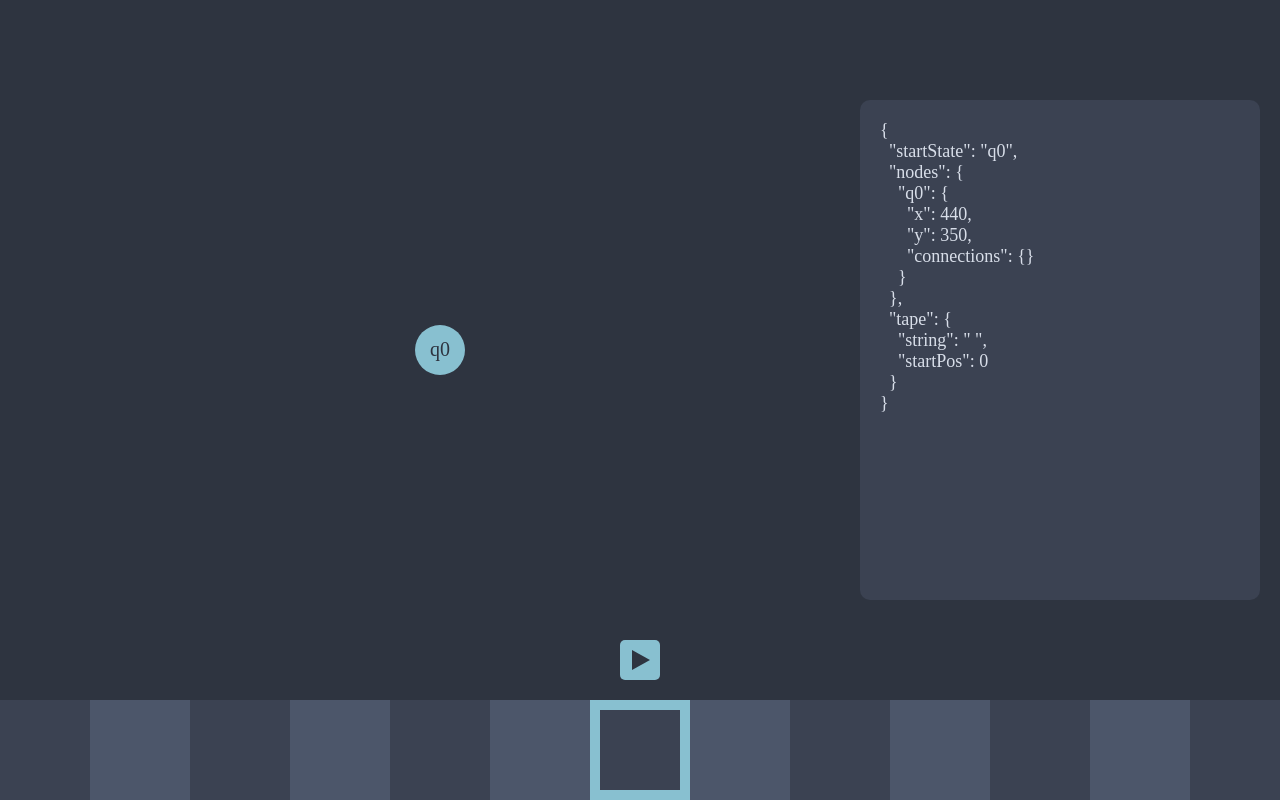
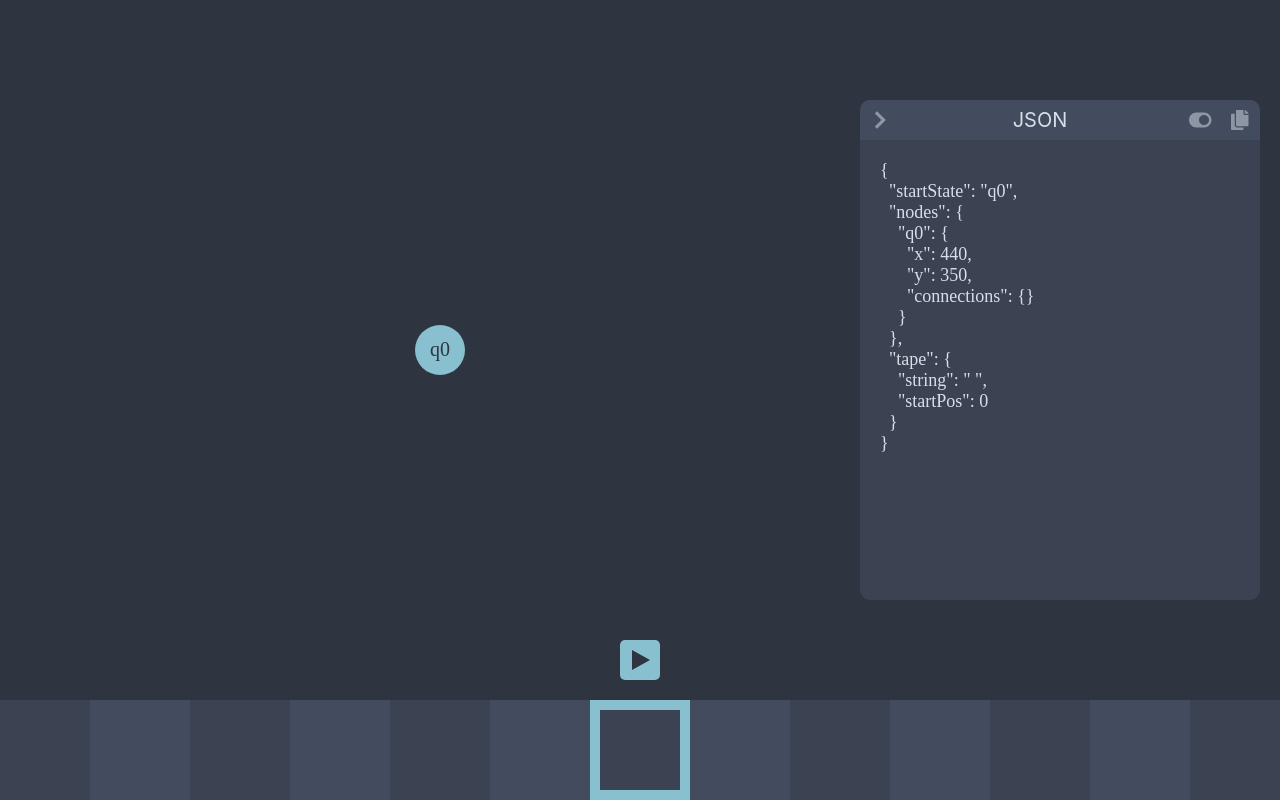
Before and after one commit to rodrigohpalmeirim/automaton-simulator, a React (Create React App) app: page / in a window 1280 px wide. Built offline with nearby package versions, Linux system fonts and the light colour scheme; a web font is replaced by a local one.

Commit message:
add json pane toolbar

```diff
--- a/package.json
+++ b/package.json
@@ -3,6 +3,9 @@
   "version": "0.1.0",
   "private": true,
   "dependencies": {
+    "@fortawesome/fontawesome-svg-core": "^1.2.28",
+    "@fortawesome/free-solid-svg-icons": "^5.13.0",
+    "@fortawesome/react-fontawesome": "^0.1.9",
     "@testing-library/jest-dom": "^4.2.4",
     "@testing-library/react": "^9.5.0",
     "@testing-library/user-event": "^7.2.1",
--- a/src/App.css
+++ b/src/App.css
@@ -105,7 +105,7 @@
   padding: 20px;
   overflow-x: hidden;
   width: 100%;
-  height: calc(100% - 40px);
+  height: calc(100% - 80px);
   background-color: transparent;
   border: none;
   -ms-overflow-style: none;
@@ -115,6 +115,63 @@
 }
 #json:focus {
   outline-width: 0;
+}
+
+.toolbar {
+  height: 40px;
+  width: 100%;
+  background-color: #434C5E;
+  border-radius: 10px 10px 0px 0px;
+  font-size: 20px;
+  line-height: 40px;
+  flex-direction: row;
+  display: flex;
+  justify-content: space-between;
+}
+
+.toolbar-button {
+  height: 40px;
+  width: 40px;
+  border-radius: 10px;
+  color: #D8DEE9;
+  transition: 0.1s;
+  cursor: pointer;
+  opacity: 0.5;
+}
+.toolbar-button:hover {
+  opacity: 1;
+}
+
+.toolbar-button .tooltip {
+  font-size: 15px;
+  font-weight: bold;
+  line-height: normal;
+  visibility: hidden;
+  background-color: #4C566A;
+  text-align: center;
+  padding: 5px;
+  border-radius: 6px;
+  position: absolute;
+  top: -35px;
+  margin-left: -40px;
+  opacity: 0;
+  transition: opacity 0.1s;
+  pointer-events: none;
+  transform: translate(calc(-50% + 28.5px));
+}
+.toolbar-button .tooltip::after { /* Tooltip arrow */
+  content: "";
+  position: absolute;
+  top: 100%;
+  left: 50%;
+  margin-left: -5px;
+  border-width: 5px;
+  border-style: solid;
+  border-color: #4C566A transparent transparent transparent;
+}
+.toolbar-button:hover .tooltip {
+  visibility: visible;
+  opacity: 1;
 }
 
 .button {
--- a/src/App.js
+++ b/src/App.js
@@ -1,4 +1,6 @@
 import React, { Component } from 'react';
+import { FontAwesomeIcon } from '@fortawesome/react-fontawesome'
+import { faChevronRight, faCopy, faToggleOn, faToggleOff } from '@fortawesome/free-solid-svg-icons'
 import './App.css';
 import { renderNode, dragNode, createNode, removeNode, nodeMouseDownHandler } from './node';
 import { renderArrow, dragArrow, dragLabel } from './arrow';
@@ -10,7 +12,7 @@ export default class App extends Component {
   constructor(props) {
     super(props);
 
-    document.update = () => { this.updateJSON(); this.forceUpdate(); }
+    document.update = () => { this.forceUpdate(); }
     this.mouseUpHandler = this.mouseUpHandler.bind(this);
     this.mouseDownHandler = this.mouseDownHandler.bind(this);
     this.keyDownHandler = this.keyDownHandler.bind(this);
@@ -34,6 +36,7 @@ export default class App extends Component {
     document.firstTapePos = 0;
     document.lastTapePos = 0;
     document.selectedConnectionChar = "temp";
+    document.quickEdit = true;
 
     document.tapePos = window.innerWidth / 2 - document.tapeHeight / 2 - document.focusedCharId * document.tapeHeight;
 
@@ -161,9 +164,9 @@ export default class App extends Component {
     try {
       json = JSON.parse(json);
       if (typeof json["startState"] !== "string" ||
-          typeof json["tape"]["string"] !== "string" ||
-          typeof json["tape"]["startPos"] !== "number") {
-            throw TypeError;
+        typeof json["tape"]["string"] !== "string" ||
+        typeof json["tape"]["startPos"] !== "number") {
+        throw TypeError;
       }
       document.startState = json["startState"];
       document.nodes = json["nodes"];
@@ -249,7 +252,7 @@ export default class App extends Component {
                     return (<input key={id} num={id} style={{
                       height: document.tapeHeight,
                       width: document.tapeHeight,
-                      backgroundColor: id % 2 ? "#4C566A" : "#3B4252",
+                      backgroundColor: id % 2 ? "#434C5E" : "#3B4252",
                       position: "absolute",
                       bottom: 0,
                       left: id * document.tapeHeight + document.tapePos,
@@ -290,9 +293,34 @@ export default class App extends Component {
             }
             <div id="json-pane" style={{
               height: window.innerHeight - document.tapeHeight - 200,
-              right: document.showPane ? 20 : -380,
+              right: document.showPane ? 20 : -400,
             }}>
+              <div className="toolbar">
+                <div className="toolbar-button" onClick={() => { document.showPane = false; document.update(); }}>
+                  <FontAwesomeIcon icon={faChevronRight} />
+                </div>
+                <span style={{ flexGrow: 1 }}>JSON</span>
+                {document.quickEdit ?
+                  <div className="toolbar-button" onClick={() => { document.quickEdit = false; document.update(); }}>
+                    <FontAwesomeIcon icon={faToggleOn} />
+                    <span className="tooltip">Quick edit</span>
+                  </div> :
+                  <div className="toolbar-button" onClick={() => { document.quickEdit = true; document.update(); }}>
+                    <FontAwesomeIcon icon={faToggleOff} />
+                    <span className="tooltip">Quick edit</span>
+                  </div>
+                }
+                <div className="toolbar-button" onClick={() => {
+                  document.getElementById("json").select();
+                  document.execCommand("copy");
+                  window.getSelection().removeAllRanges();
+                }}>
+                  <FontAwesomeIcon icon={faCopy} />
+                  <span className="tooltip">Copy</span>
+                </div>
+              </div>
               <textarea id="json" onInput={() => { this.parseJSON(document.getElementById("json").value) }} defaultValue={this.updateJSON()} spellCheck="false" />
+              {!document.quickEdit && <span style={{ fontSize: 15, opacity: 0.5 }}>Press ctrl+s to apply changes</span>}
             </div>
             {document.editingConnection && (
               <form id="connection-box" style={{ left: document.arrowCenter.x, top: document.arrowCenter.y }}>
```
Also changed, not shown: 1 other file (tests, documents, lock files or other folders).
